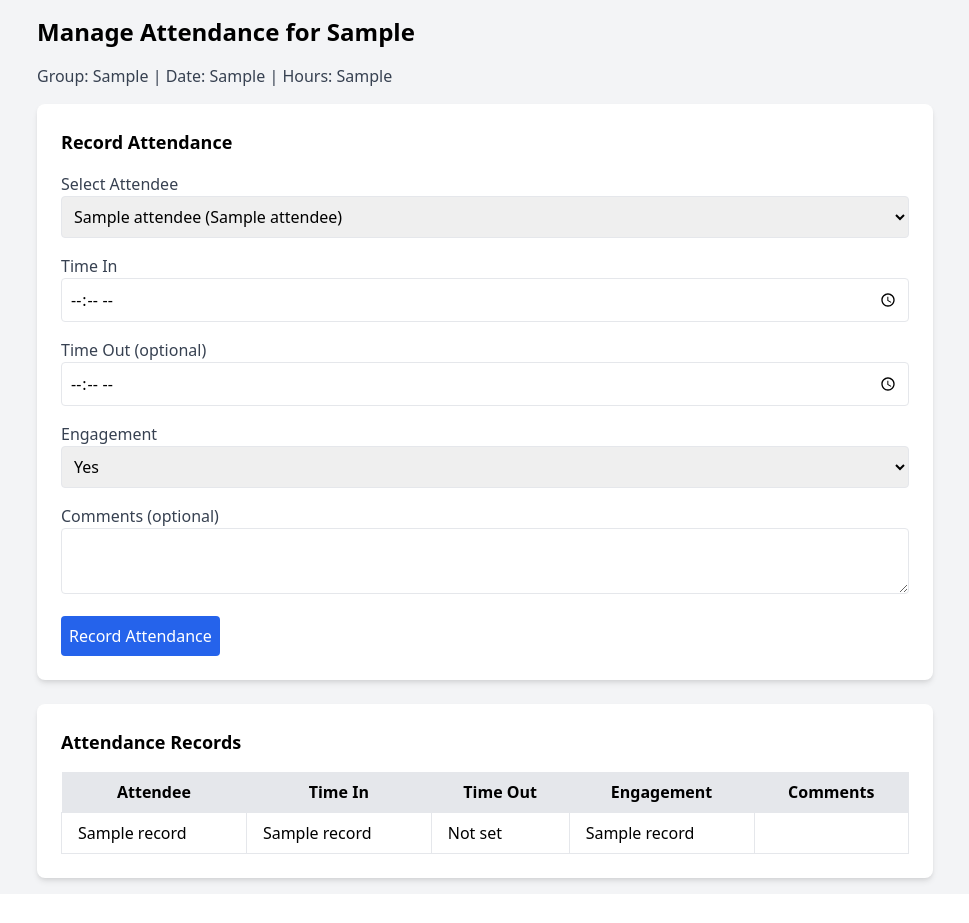
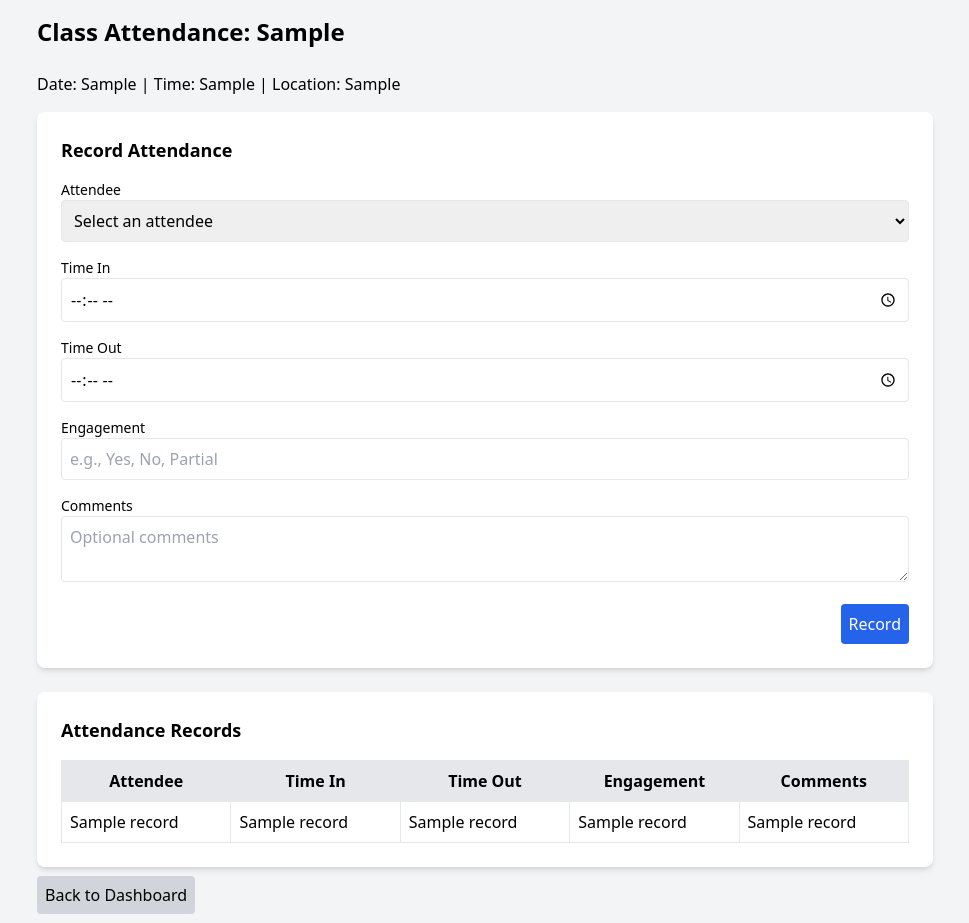
Before and after one commit to lebright85/rwc, a Flask app: template templates/class_attendance.html in a window 1280 px wide. Shown: the part 60-983 px from the top of the page, without its empty margins (155-1124 px from the left). Before the commit the page ends 947 px from the top, so only its background shows below. Run offline with Flask 3, Linux system fonts and the light colour scheme; the template is opened without the code that fills it: most values are stand-ins (such as "Sample title", 1, 10 or a date in 2020); parts of the project's set-up code (start-up, migrations or seed data) failed here and were passed over; some libraries are stand-ins or nearby versions.

Commit message:
Update class_attendance.html

```diff
--- a/templates/class_attendance.html
+++ b/templates/class_attendance.html
@@ -1,74 +1,82 @@
 {% extends 'base.html' %}
-
 {% block content %}
 <div class="max-w-4xl mx-auto">
-    <h2 class="text-2xl font-bold mb-4">Manage Attendance for {{ class_info[2] }}</h2>
-    <p class="text-gray-700 mb-4">Group: {{ class_info[1] }} | Date: {{ class_info[3] }} | Hours: {{ class_info[4] }}</p>
+    <h1 class="text-2xl font-bold mb-6">Class Attendance: {{ class_info[1] }}</h1>
+    <p class="mb-4">Date: {{ class_info[2] }} | Time: {{ class_info[3] }} | Location: {{ class_info[4] }}</p>
 
     <!-- Record Attendance Form -->
     <div class="bg-white p-6 rounded-lg shadow-md mb-6">
-        <h3 class="text-lg font-semibold mb-4">Record Attendance</h3>
-        <form method="POST" action="{{ url_for('class_attendance', class_id=class_info[0]) }}">
+        <h2 class="text-lg font-bold mb-4">Record Attendance</h2>
+        {% if attendees %}
+        <form method="POST">
+            <input type="hidden" name="action" value="record_attendance">
             <div class="mb-4">
-                <label for="attendee_id" class="block text-gray-700">Select Attendee</label>
-                <select name="attendee_id" id="attendee_id" class="w-full p-2 border rounded" required>
+                <label class="block text-sm font-medium">Attendee</label>
+                <select name="attendee_id" class="w-full border rounded p-2" required>
+                    <option value="">Select an attendee</option>
                     {% for attendee in attendees %}
                     <option value="{{ attendee[0] }}">{{ attendee[1] }} ({{ attendee[2] }})</option>
                     {% endfor %}
                 </select>
             </div>
             <div class="mb-4">
-                <label for="time_in" class="block text-gray-700">Time In</label>
-                <input type="time" name="time_in" id="time_in" class="w-full p-2 border rounded" required>
+                <label class="block text-sm font-medium">Time In</label>
+                <input type="time" name="time_in" class="w-full border rounded p-2" required>
             </div>
             <div class="mb-4">
-                <label for="time_out" class="block text-gray-700">Time Out (optional)</label>
-                <input type="time" name="time_out" id="time_out" class="w-full p-2 border rounded">
+                <label class="block text-sm font-medium">Time Out</label>
+                <input type="time" name="time_out" class="w-full border rounded p-2" required>
             </div>
             <div class="mb-4">
-                <label for="engagement" class="block text-gray-700">Engagement</label>
-                <select name="engagement" id="engagement" class="w-full p-2 border rounded" required>
-                    <option value="Yes">Yes</option>
-                    <option value="No">No</option>
-                </select>
+                <label class="block text-sm font-medium">Engagement</label>
+                <input type="text" name="engagement" class="w-full border rounded p-2" placeholder="e.g., Yes, No, Partial">
             </div>
             <div class="mb-4">
-                <label for="comments" class="block text-gray-700">Comments (optional)</label>
-                <textarea name="comments" id="comments" class="w-full p-2 border rounded"></textarea>
+                <label class="block text-sm font-medium">Comments</label>
+                <textarea name="comments" class="w-full border rounded p-2" placeholder="Optional comments"></textarea>
             </div>
-            <button type="submit" class="bg-blue-600 text-white p-2 rounded hover:bg-blue-700">Record Attendance</button>
+            <div class="flex justify-end">
+                <button type="submit" class="bg-blue-600 text-white p-2 rounded">Record</button>
+            </div>
         </form>
+        {% else %}
+        <p class="text-red-600">No attendees assigned to this class. Please assign attendees via Manage Classes.</p>
+        {% endif %}
     </div>
 
     <!-- Attendance Records -->
     <div class="bg-white p-6 rounded-lg shadow-md">
-        <h3 class="text-lg font-semibold mb-4">Attendance Records</h3>
+        <h2 class="text-lg font-bold mb-4">Attendance Records</h2>
         {% if attendance_records %}
-            <table class="w-full table-auto">
+        <table class="w-full border-collapse">
             <thead>
                 <tr class="bg-gray-200">
-                        <th class="px-4 py-2">Attendee</th>
-                        <th class="px-4 py-2">Time In</th>
-                        <th class="px-4 py-2">Time Out</th>
-                        <th class="px-4 py-2">Engagement</th>
-                        <th class="px-4 py-2">Comments</th>
+                    <th class="border p-2">Attendee</th>
+                    <th class="border p-2">Time In</th>
+                    <th class="border p-2">Time Out</th>
+                    <th class="border p-2">Engagement</th>
+                    <th class="border p-2">Comments</th>
                 </tr>
             </thead>
             <tbody>
                 {% for record in attendance_records %}
                 <tr>
-                            <td class="border px-4 py-2">{{ record[1] }}</td>
-                            <td class="border px-4 py-2">{{ record[2] }}</td>
-                            <td class="border px-4 py-2">{{ record[3] or 'Not set' }}</td>
-                            <td class="border px-4 py-2">{{ record[4] }}</td>
-                            <td class="border px-4 py-2">{{ record[5] or '' }}</td>
+                    <td class="border p-2">{{ record[1] }}</td>
+                    <td class="border p-2">{{ record[2] }}</td>
+                    <td class="border p-2">{{ record[3] }}</td>
+                    <td class="border p-2">{{ record[4] }}</td>
+                    <td class="border p-2">{{ record[5] }}</td>
                 </tr>
                 {% endfor %}
             </tbody>
         </table>
         {% else %}
-            <p class="text-gray-700">No attendance records for this class.</p>
+        <p>No attendance records for this class.</p>
         {% endif %}
+    </div>
+
+    <div class="mt-4">
+        <a href="{{ url_for('counselor_dashboard') }}" class="bg-gray-300 p-2 rounded">Back to Dashboard</a>
     </div>
 </div>
 {% endblock %}
```
Lines whose indentation alone changed are shown as unchanged.
